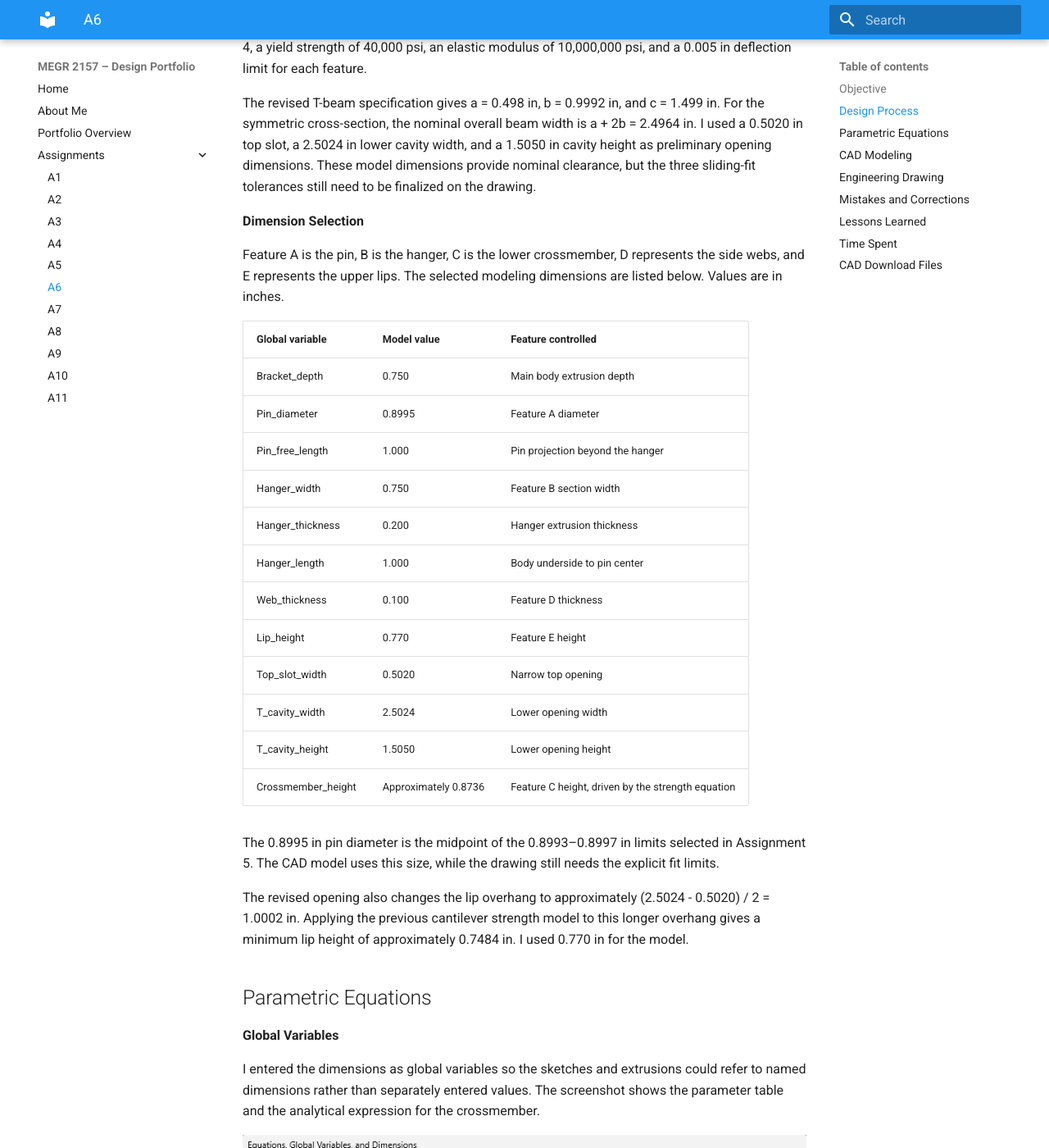
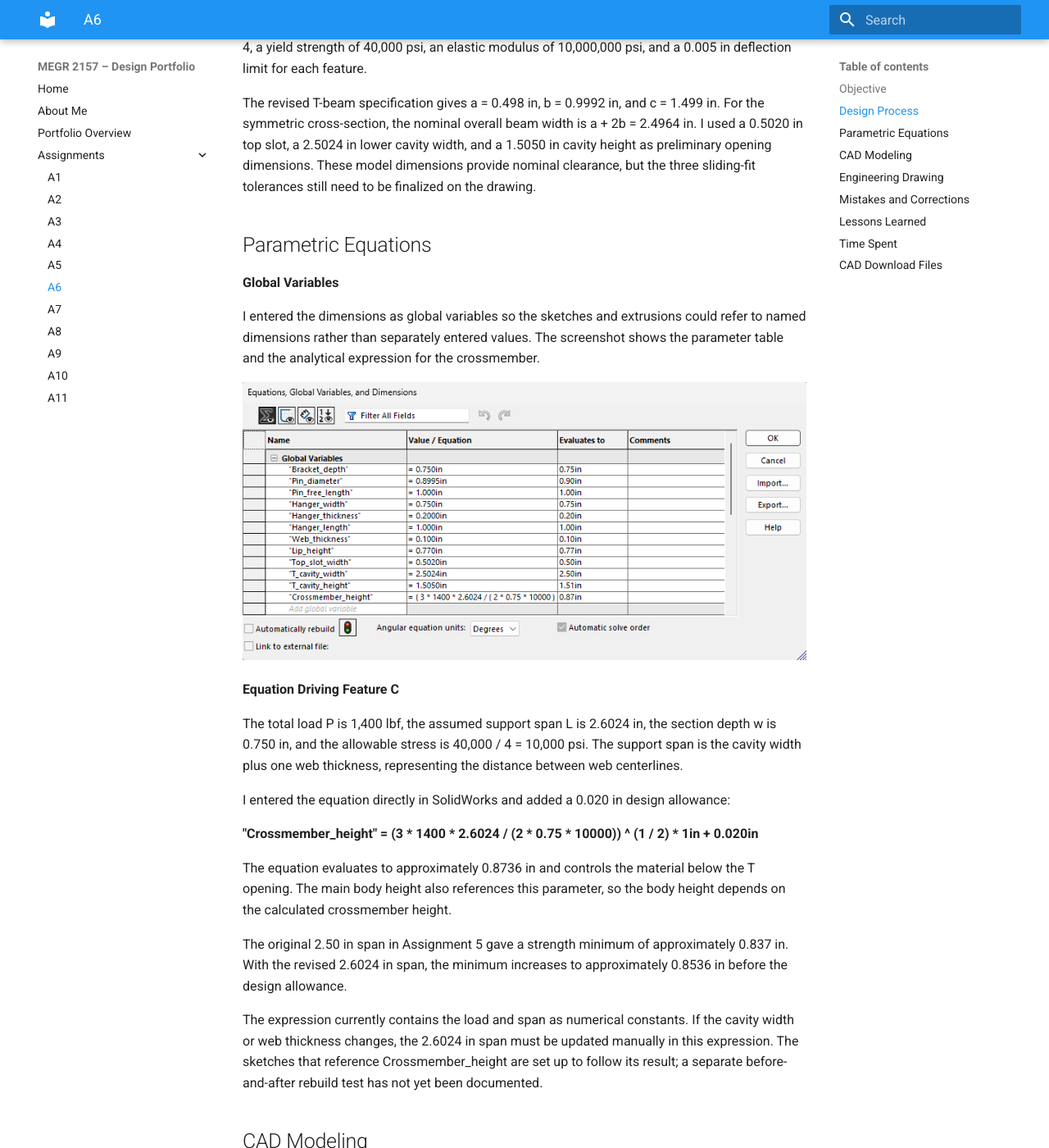
Before and after one commit to jcasillaspad/MEGR2157-Portfolio, an MkDocs documentation site: the page built from docs/assignments/A06/index.md, in a window 1280 px wide and 1400 px high, scrolled down 497 px. Shown: the whole window at 82% size. Built offline with MkDocs 1.6.1 and Material for MkDocs 9.7.7, drawn with Linux system fonts in a browser that asks for light colours; some of the changed text lies outside the part shown.

Commit message:
Revise index.md by removing dimension selection and tolerances
Removed dimension selection section and tolerancing details. Updated engineering drawing information and clarified tolerances needed for manufacturing.

````diff
--- a/docs/assignments/A06/index.md
+++ b/docs/assignments/A06/index.md
@@ -12,29 +12,6 @@ I carried forward the 700 lbf load on each strap side, giving a total load of 1,
 
 The revised T-beam specification gives a = 0.498 in, b = 0.9992 in, and c = 1.499 in. For the symmetric cross-section, the nominal overall beam width is a + 2b = 2.4964 in. I used a 0.5020 in top slot, a 2.5024 in lower cavity width, and a 1.5050 in cavity height as preliminary opening dimensions. These model dimensions provide nominal clearance, but the three sliding-fit tolerances still need to be finalized on the drawing.
 
-**Dimension Selection**
-
-Feature A is the pin, B is the hanger, C is the lower crossmember, D represents the side webs, and E represents the upper lips. The selected modeling dimensions are listed below. Values are in inches.
-
-| Global variable | Model value | Feature controlled |
-| --- | --- | --- |
-| Bracket_depth | 0.750 | Main body extrusion depth |
-| Pin_diameter | 0.8995 | Feature A diameter |
-| Pin_free_length | 1.000 | Pin projection beyond the hanger |
-| Hanger_width | 0.750 | Feature B section width |
-| Hanger_thickness | 0.200 | Hanger extrusion thickness |
-| Hanger_length | 1.000 | Body underside to pin center |
-| Web_thickness | 0.100 | Feature D thickness |
-| Lip_height | 0.770 | Feature E height |
-| Top_slot_width | 0.5020 | Narrow top opening |
-| T_cavity_width | 2.5024 | Lower opening width |
-| T_cavity_height | 1.5050 | Lower opening height |
-| Crossmember_height | Approximately 0.8736 | Feature C height, driven by the strength equation |
-
-The 0.8995 in pin diameter is the midpoint of the 0.8993–0.8997 in limits selected in Assignment 5. The CAD model uses this size, while the drawing still needs the explicit fit limits.
-
-The revised opening also changes the lip overhang to approximately (2.5024 - 0.5020) / 2 = 1.0002 in. Applying the previous cantilever strength model to this longer overhang gives a minimum lip height of approximately 0.7484 in. I used 0.770 in for the model.
-
 ## Parametric Equations
 
 **Global Variables**
@@ -43,23 +20,13 @@ I entered the dimensions as global variables so the sketches and extrusions coul
 
 ![SolidWorks bracket global variables and crossmember equation](globalvariables.png)
 
-*Figure 1. Global variables controlling the bracket. The Evaluates to column is rounded by the display precision; for example, the pin input is 0.8995 in even though it displays as 0.90 in.*
-
 **Equation Driving Feature C**
-
-For the lower crossmember, I used the center-loaded, simply supported rectangular beam strength model from Assignment 5:
-
-```text
-h_C = sqrt(3 × P × L / (2 × w × allowable stress))
-```
 
 The total load P is 1,400 lbf, the assumed support span L is 2.6024 in, the section depth w is 0.750 in, and the allowable stress is 40,000 / 4 = 10,000 psi. The support span is the cavity width plus one web thickness, representing the distance between web centerlines.
 
 I entered the equation directly in SolidWorks and added a 0.020 in design allowance:
 
-```text
-"Crossmember_height" = (3 * 1400 * 2.6024 / (2 * 0.75 * 10000)) ^ (1 / 2) * 1in + 0.020in
-```
+**"Crossmember_height" = (3 * 1400 * 2.6024 / (2 * 0.75 * 10000)) ^ (1 / 2) * 1in + 0.020in**
 
 The equation evaluates to approximately 0.8736 in and controls the material below the T opening. The main body height also references this parameter, so the body height depends on the calculated crossmember height.
 
@@ -77,8 +44,6 @@ The width was defined as T_cavity_width + 2 × Web_thickness. The height was def
 
 ![Parametric main body rectangle](bodysketch.png)
 
-*Figure 2. Main body sketch. The displayed 2.70 in width and 3.15 in height are rounded representations of the parameter-controlled dimensions.*
-
 I extruded this sketch to the 0.750 in Bracket_depth.
 
 **Lower T Cavity**
@@ -86,8 +51,6 @@ I extruded this sketch to the 0.750 in Bracket_depth.
 On the body face, I sketched the wide rectangular opening and centered it about a vertical construction line. I controlled its width with T_cavity_width and its height with T_cavity_height. The distance from the body bottom to the cavity bottom was tied to Crossmember_height.
 
 ![Lower cavity sketch and crossmember height](cavitysketch.png)
-
-*Figure 3. Lower cavity sketch showing the opening dimensions and the equation-controlled material below it.*
 
 I used a Through All cut to create the lower opening. This left the lower crossmember and the two side webs.
 
@@ -97,8 +60,6 @@ I added a centered rectangle connecting the upper edge of the lower cavity to th
 
 ![Centered top slot sketch](topslotsketch.png)
 
-*Figure 4. Narrow top slot sketch. Cutting this region through the body completes the T-shaped opening and leaves the two upper lips.*
-
 I cut this sketch Through All so the T-shaped opening continued through the full body depth.
 
 **Rear Hanger**
@@ -106,8 +67,6 @@ I cut this sketch Through All so the T-shaped opening continued through the full
 I sketched the hanger on the rear face of the body, centered it horizontally, and placed its top edge at the body underside. The width was controlled by Hanger_width. The full rectangular hanger height was Hanger_length + Pin_diameter / 2, or approximately 1.44975 in.
 
 ![Rear hanger sketch](hangersketch.png)
-
-*Figure 5. Hanger sketch showing the 0.750 in width and approximately 1.45 in total rectangular height.*
 
 I extruded the hanger 0.200 in toward the front of the bracket with Merge result enabled. This placed the hanger at the rear of the body.
 
@@ -117,8 +76,6 @@ On the rear hanger face, I sketched the pin circle and aligned its center vertic
 
 ![Corrected pin sketch and center location](pinsketch.png)
 
-*Figure 6. Corrected pin sketch. The 1.000 in location is measured from the main body underside to the circle center, and the displayed diameter is rounded to 0.90 in.*
-
 I extruded the pin toward the front by Pin_free_length + Hanger_thickness = 1.200 in, with Merge result enabled. This creates 1.000 in of exposed pin beyond the hanger's front surface.
 
 **Bracket Model**
@@ -126,8 +83,6 @@ I extruded the pin toward the front by Pin_free_length + Hanger_thickness = 1.20
 The current solid model includes the T opening, lower crossmember, side webs, upper lips, rear hanger, and cylindrical pin.
 
 ![Isometric bracket solid model](bracketmodel.png)
-
-*Figure 7. Current bracket model after the pin extrusion. The rectangular hanger extends slightly below the pin because of the selected hanger outline.*
 
 ## Engineering Drawing
 
@@ -137,23 +92,7 @@ I created a drawing with a front view, a top view above it, a right-side view to
 
 ![Current bracket engineering drawing](bracketdrawing.png)
 
-*Figure 8. Current drawing showing the bracket views, dimension placement, and title block.*
-
 The drawing currently shows dimensions for the body, side web, lip overhang, pin, hanger, and overall height. Its dimensions are displayed at limited precision, so the image should not be interpreted as the final specification of the fit surfaces.
-
-**Tolerancing Still to Complete**
-
-The drawing needs explicit limits or tolerances for the three T-beam sliding interfaces and the pin's 0.8993–0.8997 in diameter limits. The narrow top slot and the lower cavity height also need clear manufacturing dimensions. I still need to complete the material and title-block information and include the required general tolerance block:
-
-```text
-UNLESS OTHERWISE SPECIFIED:
-DIMENSIONS ARE IN INCHES
-X.X     ± .02
-X.XX    ± .01
-X.XXX   ± .005
-```
-
-Functional mating surfaces need tolerances based on the required fit rather than only the general block. Non-critical exterior dimensions can use a looser class when their variation does not affect assembly or strength. The final tighter-versus-looser tolerance examples will be documented after those callouts are applied.
 
 ## Mistakes and Corrections
 
````
